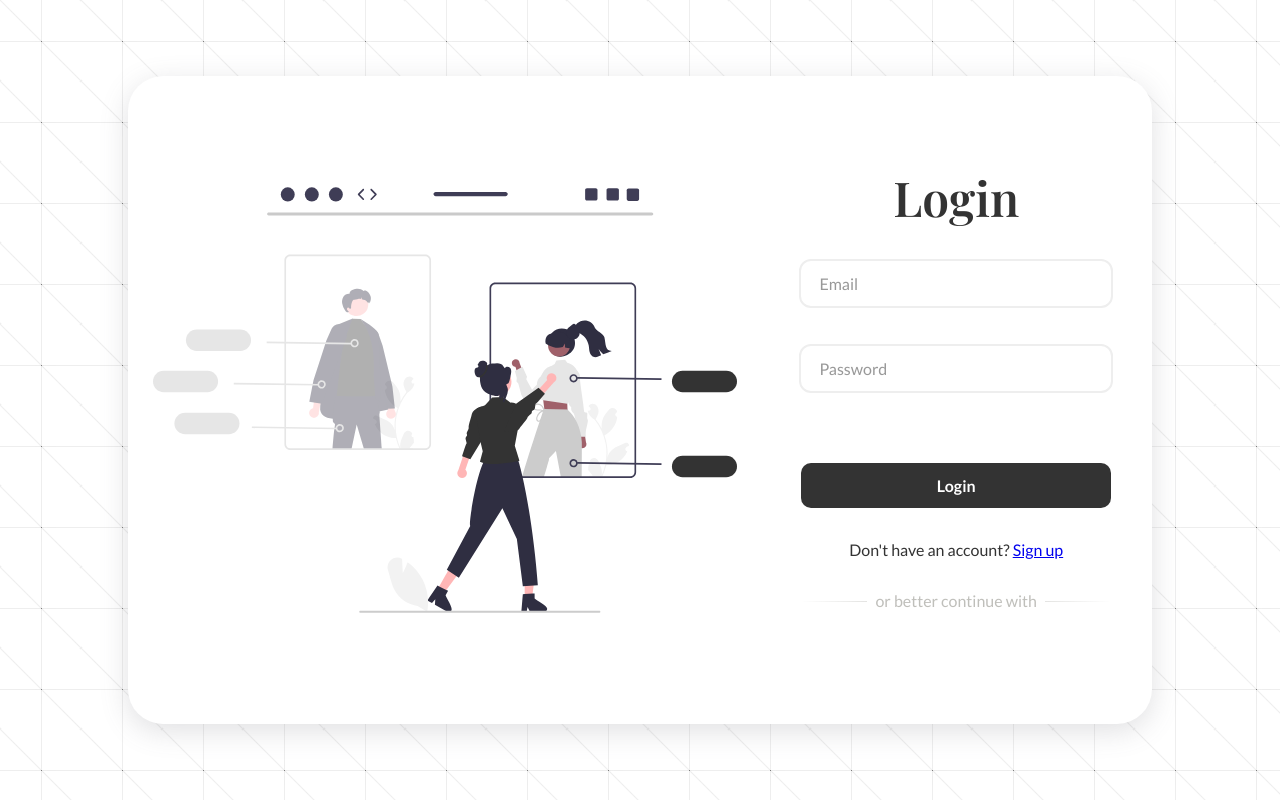
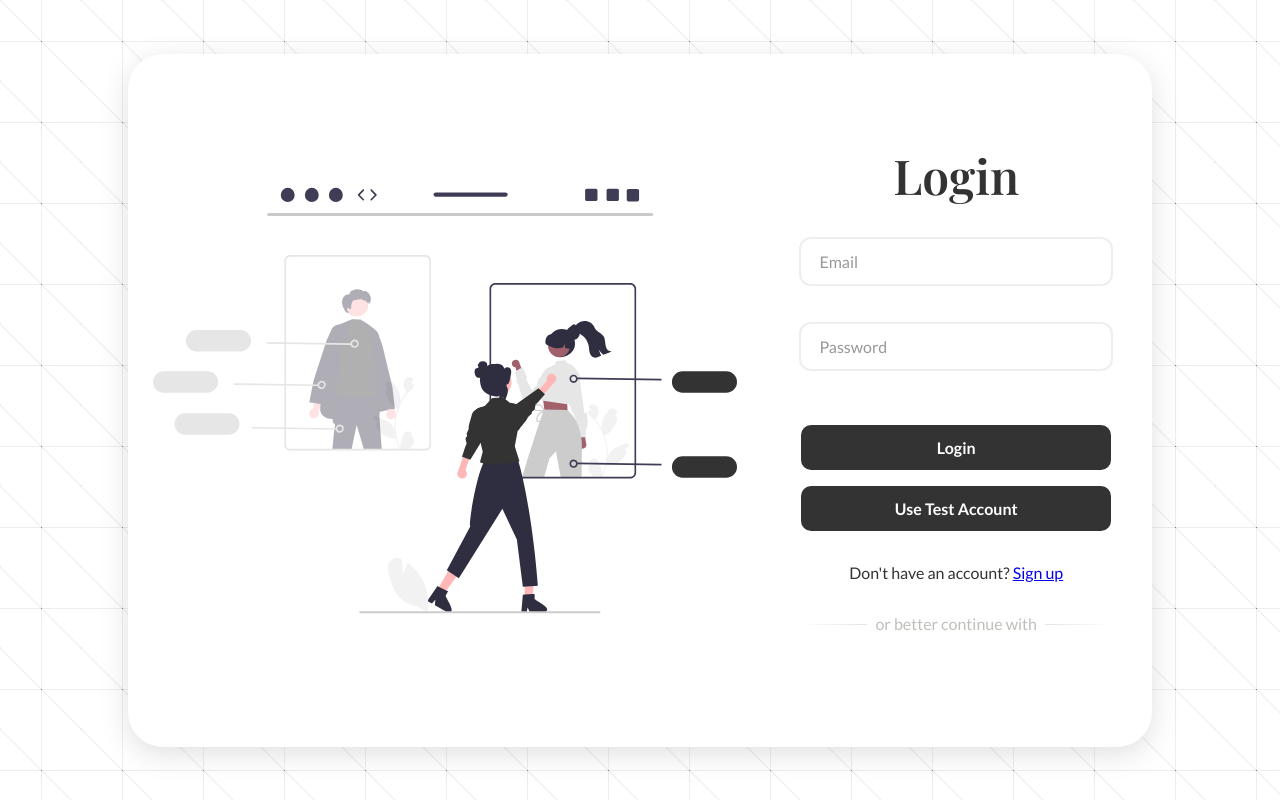
Before and after one commit to AayushG02/LuxeThreads--client, a React (Vite) app in the folder client/: page /auth/login in a window 1280 px wide. Built offline with nearby package versions, Linux system fonts and the light colour scheme; no server answers.

Commit message:
added test login

```diff
--- a/client/src/pages/Login/Login.css
+++ b/client/src/pages/Login/Login.css
@@ -98,6 +98,7 @@
 }
 
 .login-submit {
+  margin-top: 1rem;
   width: 100%;
   padding: 13px;
   border-radius: 10px;
--- a/client/src/pages/Login/Login.jsx
+++ b/client/src/pages/Login/Login.jsx
@@ -102,9 +102,24 @@ const Login = () => {
                   Password
                 </span>
               </div>
-              <button className="login-submit" type="submit" disabled={loading}>
-                {loading ? "loading..." : location}
-              </button>
+              <div className="buttons">
+                <button
+                  className="login-submit test-acc"
+                  type="submit"
+                  disabled={loading}
+                >
+                  {loading ? "loading..." : location}
+                </button>
+                {location === "Login" && <button
+                  className="login-submit"
+                  onClick={() => {
+                    setEmail("test@gmail.com");
+                    setPassword("test");
+                  }}
+                >
+                  Use Test Account
+                </button>}
+              </div>
             </form>
             <p
               className="no-account"
```
